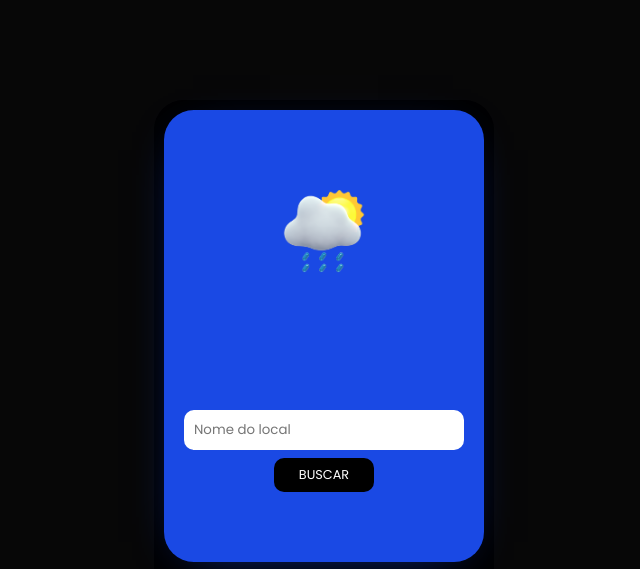
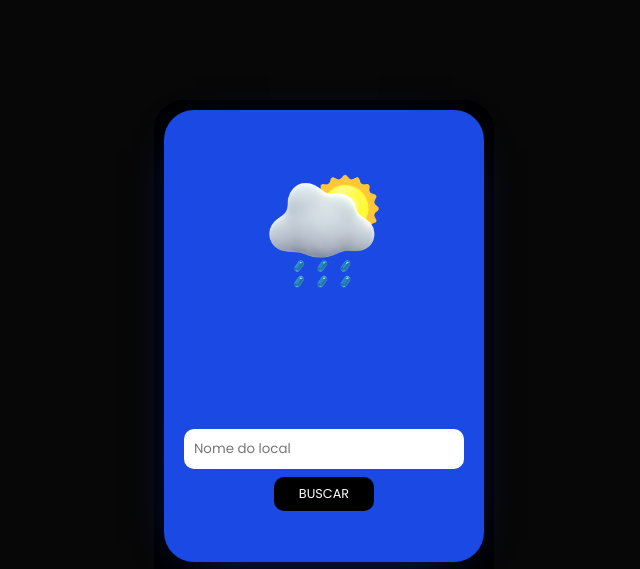
Before and after one commit to half144/appweather, a plain HTML site: page index.html in a window 1280 px wide. Shown: the top 569 px of the page, without its empty margins (316-956 px from the left). Drawn offline with Linux system fonts and the light colour scheme.

Commit message:
Update style.css

```diff
--- a/style.css
+++ b/style.css
@@ -129,8 +129,6 @@ h2 {
     align-items: center;
 }
 .topSide img {
-
-    width: 8vw;
     transition: 0.4s;
 }
 
```
